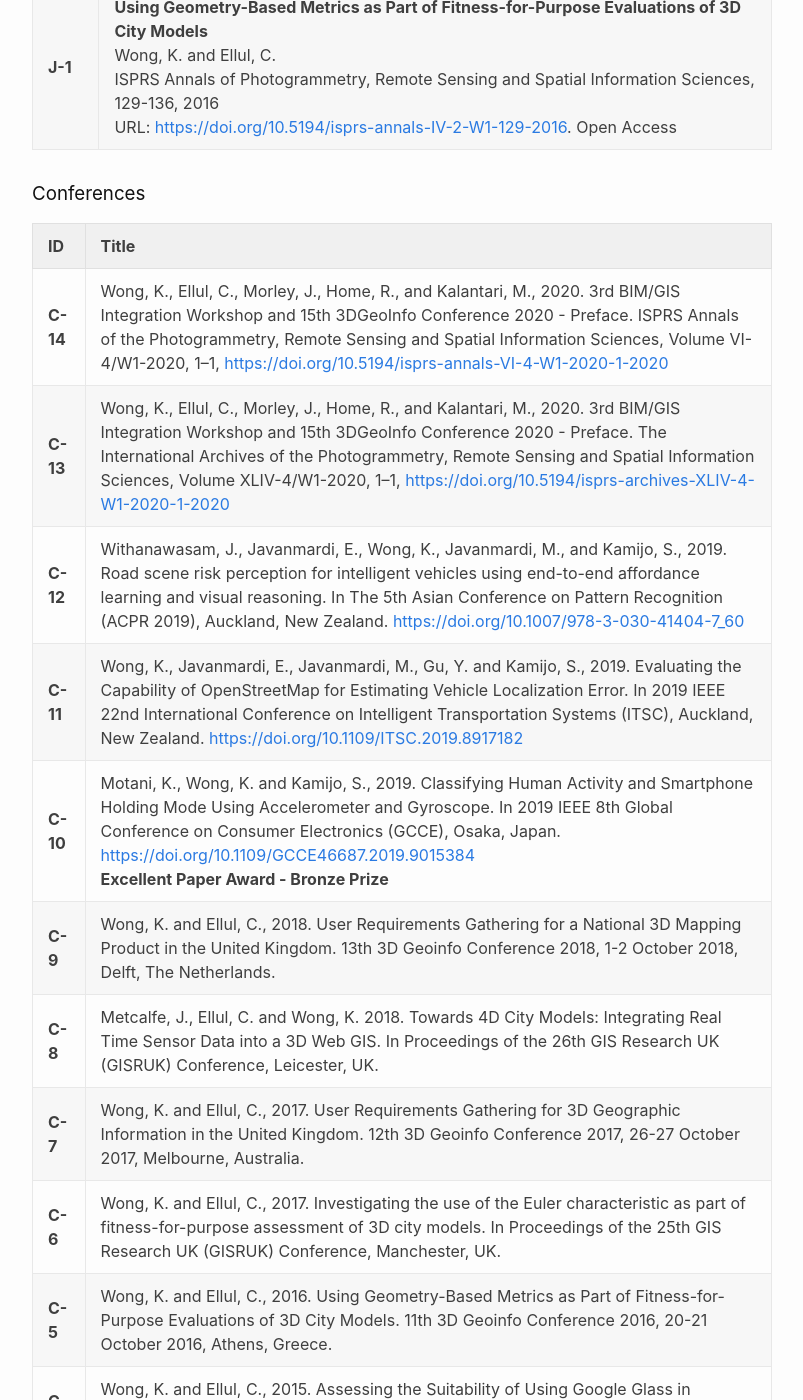
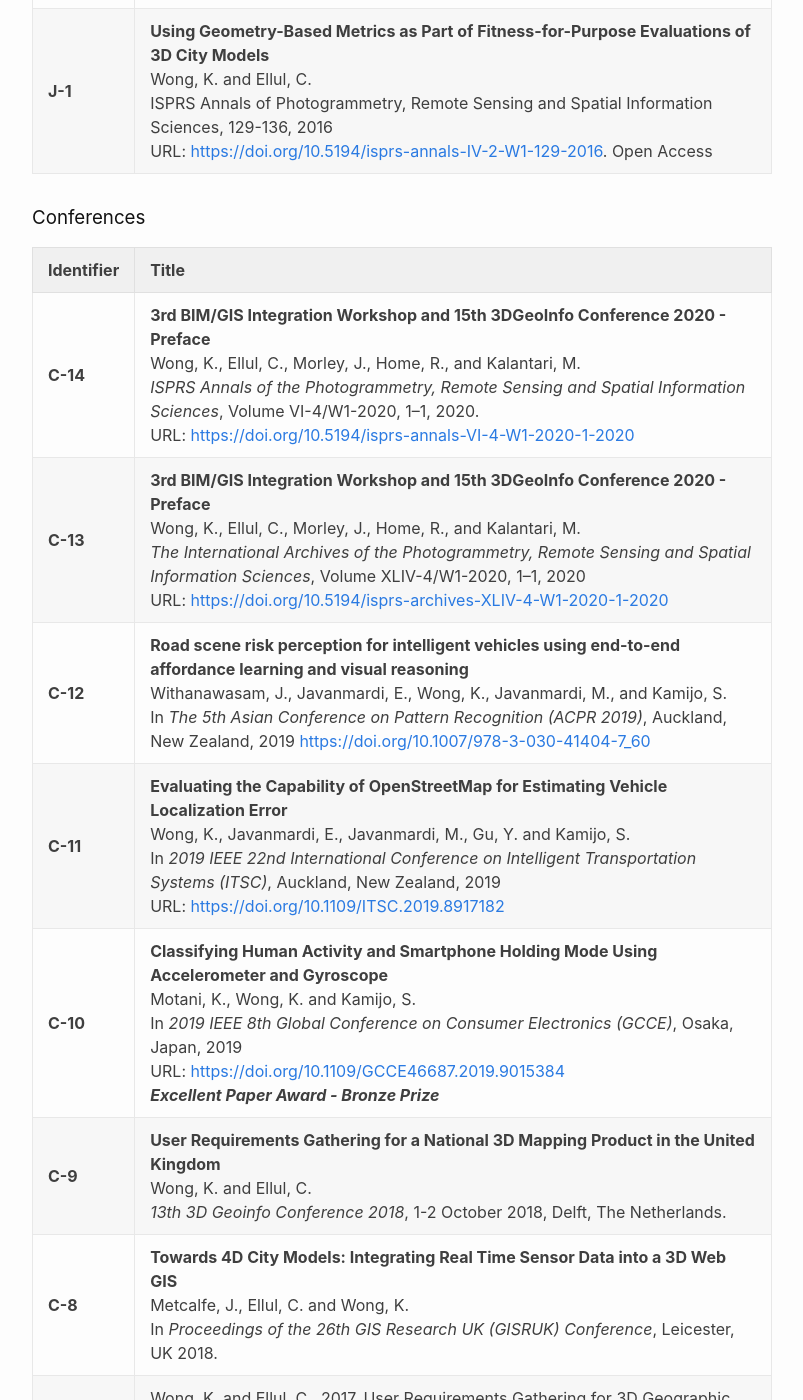
Before and after one commit to kel196/kel196.github.io, a Jekyll site: the page built from index.md, in a window 1280 px wide and 1400 px high, scrolled down 4551 px. Shown: the whole window, without its empty margins (238-1041 px from the left). Built offline with Jekyll 4.4.1, drawn with Linux system fonts in a browser that asks for light colours; our own code applies the rules of GitHub Pages for plain Markdown files; some of the changed text lies outside the part shown.

Commit message:
Update index.md

```diff
--- a/index.md
+++ b/index.md
@@ -115,26 +115,26 @@ The award provides a tax-free stipend of £18,590 per annum for four years, plus
 ## Publications
 ### Refereed Academic Journals
 
-| Year    | Title                                                        |
-| ------- | ------------------------------------------------------------ |
-| **J-6** | **Mapping for Autonomous Driving: Opportunities and Challenges**<br />Wong, K., Gu, Y., and Kamijo, S.<br />*IEEE Intelligent Transportation Systems Magazine*, 2020<br />URL: [https://doi.org/10.1109/MITS.2020.3014152](https://doi.org/10.1109/MITS.2020.3014152) |
-| **J-5** | **Estimating Autonomous Vehicle Localization Error Using 2D Geographic Information**<br />Wong, K., Javanmardi, E., Javanmardi, M. and Kamijo, S.<br />*ISPRS International Journal of Geo-Information*, 8(6), p.288, 2019<br />URL: [https://doi.org/10.3390/ijgi8060288](https://doi.org/10.3390/ijgi8060288). Open Access |
-| **J-4** | **User Requirements Gathering for a National 3D Mapping Product in the United Kingdom**<br />Wong, K. and Ellul, C. <br />*ISPRS Annals of the Photogrammetry, Remote Sensing and Spatial Information Sciences*, Volume IV-4/W6, 2018 <br />URL: [https://doi.org/10.5194/isprs-annals-IV-4-W6-89-2018](https://doi.org/10.5194/isprs-annals-IV-4-W6-89-2018). Open Access |
-| **J-3** | **User Requirements Gathering for 3D Geographic Information in the United Kingdom**<br />Wong, K. and Ellul, C.<br />*ISPRS Annals of the Photogrammetry, Remote Sensing and Spatial Information Sciences*, Volume IV-4/W5, 125-132, 2017<br />URL: [https://doi.org/10.5194/isprs-annals-IV-4-W5-125-2017](https://doi.org/10.5194/isprs-annals-IV-4-W5-125-2017). Open Access |
-| **J-2** | **Assessing the Suitability of Using Google Glass in Designing 3D Geographic Information for Navigation**<br />Wong, K. and Ellul, C.<br />In *Advances in 3D Geoinformation*, Springer International Publishing. 409-422, 2017<br />URL: [https://doi.org/10.1007/978-3-319-25691-7_23](https://doi.org/10.1007/978-3-319-25691-7_23). |
-| **J-1** | **Using Geometry-Based Metrics as Part of Fitness-for-Purpose Evaluations of 3D City Models**<br />Wong, K. and Ellul, C.<br />ISPRS Annals of Photogrammetry, Remote Sensing and Spatial Information Sciences, 129-136, 2016<br />URL: [https://doi.org/10.5194/isprs-annals-IV-2-W1-129-2016](https://doi.org/10.5194/isprs-annals-IV-2-W1-129-2016). Open Access |
+| Identifier | Title                                                        |
+| ---------- | ------------------------------------------------------------ |
+| **J-6**    | **Mapping for Autonomous Driving: Opportunities and Challenges**<br />Wong, K., Gu, Y., and Kamijo, S.<br />*IEEE Intelligent Transportation Systems Magazine*, 2020<br />URL: [https://doi.org/10.1109/MITS.2020.3014152](https://doi.org/10.1109/MITS.2020.3014152) |
+| **J-5**    | **Estimating Autonomous Vehicle Localization Error Using 2D Geographic Information**<br />Wong, K., Javanmardi, E., Javanmardi, M. and Kamijo, S.<br />*ISPRS International Journal of Geo-Information*, 8(6), p.288, 2019<br />URL: [https://doi.org/10.3390/ijgi8060288](https://doi.org/10.3390/ijgi8060288). Open Access |
+| **J-4**    | **User Requirements Gathering for a National 3D Mapping Product in the United Kingdom**<br />Wong, K. and Ellul, C. <br />*ISPRS Annals of the Photogrammetry, Remote Sensing and Spatial Information Sciences*, Volume IV-4/W6, 2018 <br />URL: [https://doi.org/10.5194/isprs-annals-IV-4-W6-89-2018](https://doi.org/10.5194/isprs-annals-IV-4-W6-89-2018). Open Access |
+| **J-3**    | **User Requirements Gathering for 3D Geographic Information in the United Kingdom**<br />Wong, K. and Ellul, C.<br />*ISPRS Annals of the Photogrammetry, Remote Sensing and Spatial Information Sciences*, Volume IV-4/W5, 125-132, 2017<br />URL: [https://doi.org/10.5194/isprs-annals-IV-4-W5-125-2017](https://doi.org/10.5194/isprs-annals-IV-4-W5-125-2017). Open Access |
+| **J-2**    | **Assessing the Suitability of Using Google Glass in Designing 3D Geographic Information for Navigation**<br />Wong, K. and Ellul, C.<br />In *Advances in 3D Geoinformation*, Springer International Publishing. 409-422, 2017<br />URL: [https://doi.org/10.1007/978-3-319-25691-7_23](https://doi.org/10.1007/978-3-319-25691-7_23). |
+| **J-1**    | **Using Geometry-Based Metrics as Part of Fitness-for-Purpose Evaluations of 3D City Models**<br />Wong, K. and Ellul, C.<br />ISPRS Annals of Photogrammetry, Remote Sensing and Spatial Information Sciences, 129-136, 2016<br />URL: [https://doi.org/10.5194/isprs-annals-IV-2-W1-129-2016](https://doi.org/10.5194/isprs-annals-IV-2-W1-129-2016). Open Access |
 
 ### Conferences
 
-| ID       | Title                                                        |
+| Identifier | Title                                                        |
 | -------- | ------------------------------------------------------------ |
-| **C-14** | Wong, K., Ellul, C., Morley, J., Home, R., and Kalantari, M., 2020. 3rd BIM/GIS Integration Workshop and 15th 3DGeoInfo Conference 2020 - Preface. ISPRS Annals of the Photogrammetry, Remote Sensing and Spatial Information Sciences, Volume VI-4/W1-2020, 1–1, [https://doi.org/10.5194/isprs-annals-VI-4-W1-2020-1-2020](https://doi.org/10.5194/isprs-annals-VI-4-W1-2020-1-2020) |
-| **C-13** | Wong, K., Ellul, C., Morley, J., Home, R., and Kalantari, M., 2020. 3rd BIM/GIS Integration Workshop and 15th 3DGeoInfo Conference 2020 - Preface. The International Archives of the Photogrammetry, Remote Sensing and Spatial Information Sciences, Volume XLIV-4/W1-2020, 1–1, [https://doi.org/10.5194/isprs-archives-XLIV-4-W1-2020-1-2020](https://doi.org/10.5194/isprs-archives-XLIV-4-W1-2020-1-2020) |
-| **C-12** | Withanawasam, J., Javanmardi, E., Wong, K., Javanmardi, M., and Kamijo, S., 2019. Road scene risk perception for intelligent vehicles using end-to-end affordance learning and visual reasoning. In The 5th Asian Conference on Pattern Recognition (ACPR 2019), Auckland, New Zealand. [https://doi.org/10.1007/978-3-030-41404-7_60](https://doi.org/10.1007/978-3-030-41404-7_60) |
-| **C-11** | Wong, K., Javanmardi, E., Javanmardi, M., Gu, Y. and Kamijo, S., 2019. Evaluating the Capability of OpenStreetMap for Estimating Vehicle Localization Error. In 2019 IEEE 22nd International Conference on Intelligent Transportation Systems (ITSC), Auckland, New Zealand. [https://doi.org/10.1109/ITSC.2019.8917182](https://doi.org/10.1109/ITSC.2019.8917182) |
-| **C-10** | Motani, K., Wong, K. and Kamijo, S., 2019. Classifying Human Activity and Smartphone Holding Mode Using Accelerometer and Gyroscope. In 2019 IEEE 8th Global Conference on Consumer Electronics (GCCE), Osaka, Japan. [https://doi.org/10.1109/GCCE46687.2019.9015384](https://doi.org/10.1109/GCCE46687.2019.9015384) <br />**Excellent Paper Award - Bronze Prize** |
-| **C-9**  | Wong, K. and Ellul, C., 2018. User Requirements Gathering for a National 3D Mapping Product in the United Kingdom. 13th 3D Geoinfo Conference 2018, 1-2 October 2018, Delft, The Netherlands. |
-| **C-8**  | Metcalfe, J., Ellul, C. and Wong, K. 2018. Towards 4D City Models: Integrating Real Time Sensor Data into a 3D Web GIS. In Proceedings of the 26th GIS Research UK (GISRUK) Conference, Leicester, UK. |
+| **C-14** | **3rd BIM/GIS Integration Workshop and 15th 3DGeoInfo Conference 2020 - Preface**<br />Wong, K., Ellul, C., Morley, J., Home, R., and Kalantari, M.<br />*ISPRS Annals of the Photogrammetry, Remote Sensing and Spatial Information Sciences*, Volume VI-4/W1-2020, 1–1, 2020.<br />URL: [https://doi.org/10.5194/isprs-annals-VI-4-W1-2020-1-2020](https://doi.org/10.5194/isprs-annals-VI-4-W1-2020-1-2020) |
+| **C-13** | **3rd BIM/GIS Integration Workshop and 15th 3DGeoInfo Conference 2020 - Preface**<br />Wong, K., Ellul, C., Morley, J., Home, R., and Kalantari, M.<br />*The International Archives of the Photogrammetry, Remote Sensing and Spatial Information Sciences*, Volume XLIV-4/W1-2020, 1–1, 2020<br />URL: [https://doi.org/10.5194/isprs-archives-XLIV-4-W1-2020-1-2020](https://doi.org/10.5194/isprs-archives-XLIV-4-W1-2020-1-2020) |
+| **C-12** | **Road scene risk perception for intelligent vehicles using end-to-end affordance learning and visual reasoning**<br />Withanawasam, J., Javanmardi, E., Wong, K., Javanmardi, M., and Kamijo, S.<br />In *The 5th Asian Conference on Pattern Recognition (ACPR 2019)*, Auckland, New Zealand, 2019 [https://doi.org/10.1007/978-3-030-41404-7_60](https://doi.org/10.1007/978-3-030-41404-7_60) |
+| **C-11** | **Evaluating the Capability of OpenStreetMap for Estimating Vehicle Localization Error**<br />Wong, K., Javanmardi, E., Javanmardi, M., Gu, Y. and Kamijo, S.<br />In *2019 IEEE 22nd International Conference on Intelligent Transportation Systems (ITSC)*, Auckland, New Zealand, 2019<br />URL: [https://doi.org/10.1109/ITSC.2019.8917182](https://doi.org/10.1109/ITSC.2019.8917182) |
+| **C-10** | **Classifying Human Activity and Smartphone Holding Mode Using Accelerometer and Gyroscope**<br />Motani, K., Wong, K. and Kamijo, S.<br />In *2019 IEEE 8th Global Conference on Consumer Electronics (GCCE)*, Osaka, Japan, 2019<br />URL: [https://doi.org/10.1109/GCCE46687.2019.9015384](https://doi.org/10.1109/GCCE46687.2019.9015384) <br />***Excellent Paper Award - Bronze Prize*** |
+| **C-9**  | **User Requirements Gathering for a National 3D Mapping Product in the United Kingdom**<br />Wong, K. and Ellul, C.<br />*13th 3D Geoinfo Conference 2018*, 1-2 October 2018, Delft, The Netherlands. |
+| **C-8**  | **Towards 4D City Models: Integrating Real Time Sensor Data into a 3D Web GIS**<br />Metcalfe, J., Ellul, C. and Wong, K.<br />In *Proceedings of the 26th GIS Research UK (GISRUK) Conference*, Leicester, UK 2018. |
 | **C-7**  | Wong, K. and Ellul, C., 2017. User Requirements Gathering for 3D Geographic Information in the United Kingdom. 12th 3D Geoinfo Conference 2017, 26-27 October 2017, Melbourne, Australia. |
 | **C-6**  | Wong, K. and Ellul, C., 2017. Investigating the use of the Euler characteristic as part of fitness-for-purpose assessment of 3D city models. In Proceedings of the 25th GIS Research UK (GISRUK) Conference, Manchester, UK. |
 | **C-5**  | Wong, K. and Ellul, C., 2016. Using Geometry-Based Metrics as Part of Fitness-for-Purpose Evaluations of 3D City Models. 11th 3D Geoinfo Conference 2016, 20-21 October 2016, Athens, Greece. |
@@ -145,10 +145,10 @@ The award provides a tax-free stipend of £18,590 per annum for four years, plus
 
 ### Industry Reports
 
-| ID      | Title                                                        |
-| ------- | ------------------------------------------------------------ |
-| **I-2** | Wong, K.K.Y., 2015. Economic Value of 3D Geographic Information. EuroSDR and the Department of Computer Science, University College London, London, UK. URL: [https://tinyurl.com/valueof3D](https://tinyurl.com/valueof3D) |
-| **I-1** | Ellul, C. and Wong, K., 2015. Advances in 3DGIS, AGI foresight report 2020, the Association of Geographic Information. URL: [https://www.agi.org.uk/news/foresight-report](https://www.agi.org.uk/news/foresight-report) |
+| Identifier | Title                                                        |
+| ---------- | ------------------------------------------------------------ |
+| **I-2**    | Wong, K.K.Y., 2015. Economic Value of 3D Geographic Information. EuroSDR and the Department of Computer Science, University College London, London, UK. URL: [https://tinyurl.com/valueof3D](https://tinyurl.com/valueof3D) |
+| **I-1**    | Ellul, C. and Wong, K., 2015. Advances in 3DGIS, AGI foresight report 2020, the Association of Geographic Information. URL: [https://www.agi.org.uk/news/foresight-report](https://www.agi.org.uk/news/foresight-report) |
 
 ### Theses
 
@@ -161,17 +161,17 @@ The award provides a tax-free stipend of £18,590 per annum for four years, plus
 
 ### Talks
 
-| ID      | Title                                                        |
-| ------- | ------------------------------------------------------------ |
-| **T-9** | *Talk:* Mapping for Autonomous Driving: Opportunities and Challenges. Geospatial Seminar Series. University College London. London, UK. |
-| **T-8** | *Workshop:* Introduction 3D GIS and BIM 2017 (1-day event), British Computer Society and Association for Geographic Information. University College London. London, UK. |
-| **T-7** | *Talk:* Manipulating, Querying and Quantifying 3D Geographic Information Using the Oracle Spatial Java API, UK Oracle User Group Spatial & Graph SIG. London, UK. |
-| **T-6** | *Workshop:* 3D GIS Workshop and Tutorial - GISRUK '16. GIS Research UK, University of Greenwich. London, UK. |
-| **T-5** | *Talk:* What is 3D GIS? Talks for Undergraduates Geomatic Students from University of Applied Sciences and Arts Northwestern Switzerland. London, UK |
-| **T-4** | *Panel:* 3D GIS — Is visualisation enough? GeoCom 2015: Resilient Futures, Warwick, UK. [https://www.agi.org.uk/about/resources/category/93-geocom-resilient-futures?download=161:geocom-2015-online-event-guide](https://www.agi.org.uk/about/resources/category/93-geocom-resilient-futures?download=161:geocom-2015-online-event-guide) |
-| **T-3** | *Talk:* What Should We Map? — 3D GIS for navigation. An evening of 3D GIS, BCS (Location Information Specialist Group) & AGI (UK3DSIG). British Computer Society, London, UK. [https://www.agi.org.uk/component/civicrm/?task=civicrm/event/info&Itemid=242](https://www.agi.org.uk/component/civicrm/?task=civicrm/event/info&Itemid=242) |
-| **T-2** | *Workshop:* 3D GIS Workshop and Tutorial - GISRUK '15. GIS Research UK, University of Leeds. Leeds, UK. [http://leeds.gisruk.org/workshops.html#3DGIS](http://leeds.gisruk.org/workshops.html#3DGIS) |
-| **T-1** | *Talk:* Designing 3D GI for Navigation Using Google Glass. EuroSDR/ISPRS: Workshop for Capturing National Scale 3D Models, Ordnance Survey, Southampton, UK. [http://www.eurosdr.net/workshops/efficient-capturing-3d-objects-national-level-focus-buildings-and-infrastructure](http://www.eurosdr.net/workshops/efficient-capturing-3d-objects-national-level-focus-buildings-and-infrastructure) |
+| Identifier | Title                                                        |
+| ---------- | ------------------------------------------------------------ |
+| **T-9**    | *Talk:* Mapping for Autonomous Driving: Opportunities and Challenges. Geospatial Seminar Series. University College London. London, UK. |
+| **T-8**    | *Workshop:* Introduction 3D GIS and BIM 2017 (1-day event), British Computer Society and Association for Geographic Information. University College London. London, UK. |
+| **T-7**    | *Talk:* Manipulating, Querying and Quantifying 3D Geographic Information Using the Oracle Spatial Java API, UK Oracle User Group Spatial & Graph SIG. London, UK. |
+| **T-6**    | *Workshop:* 3D GIS Workshop and Tutorial - GISRUK '16. GIS Research UK, University of Greenwich. London, UK. |
+| **T-5**    | *Talk:* What is 3D GIS? Talks for Undergraduates Geomatic Students from University of Applied Sciences and Arts Northwestern Switzerland. London, UK |
+| **T-4**    | *Panel:* 3D GIS — Is visualisation enough? GeoCom 2015: Resilient Futures, Warwick, UK. [https://www.agi.org.uk/about/resources/category/93-geocom-resilient-futures?download=161:geocom-2015-online-event-guide](https://www.agi.org.uk/about/resources/category/93-geocom-resilient-futures?download=161:geocom-2015-online-event-guide) |
+| **T-3**    | *Talk:* What Should We Map? — 3D GIS for navigation. An evening of 3D GIS, BCS (Location Information Specialist Group) & AGI (UK3DSIG). British Computer Society, London, UK. [https://www.agi.org.uk/component/civicrm/?task=civicrm/event/info&Itemid=242](https://www.agi.org.uk/component/civicrm/?task=civicrm/event/info&Itemid=242) |
+| **T-2**    | *Workshop:* 3D GIS Workshop and Tutorial - GISRUK '15. GIS Research UK, University of Leeds. Leeds, UK. [http://leeds.gisruk.org/workshops.html#3DGIS](http://leeds.gisruk.org/workshops.html#3DGIS) |
+| **T-1**    | *Talk:* Designing 3D GI for Navigation Using Google Glass. EuroSDR/ISPRS: Workshop for Capturing National Scale 3D Models, Ordnance Survey, Southampton, UK. [http://www.eurosdr.net/workshops/efficient-capturing-3d-objects-national-level-focus-buildings-and-infrastructure](http://www.eurosdr.net/workshops/efficient-capturing-3d-objects-national-level-focus-buildings-and-infrastructure) |
 
 ---
 
```
